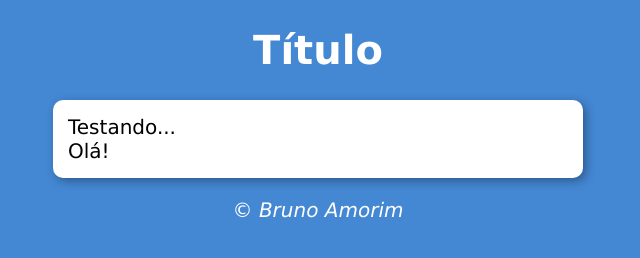
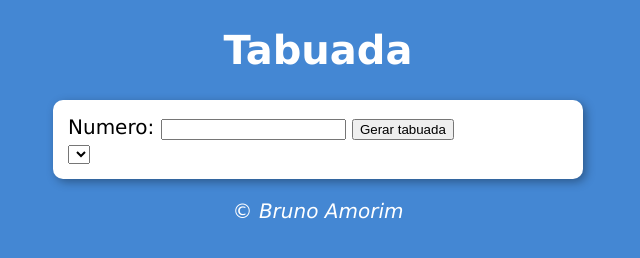
Before and after one commit to amorimcode/cursojs, a plain HTML site: page aula14ex/ex017/index.html in a window 1280 px wide. Shown: the whole page, without its empty margins (322-962 px from the left). Drawn offline with Linux system fonts and the light colour scheme.

Commit message:
att and backup

```diff
--- a/aula14ex/ex017/index.html
+++ b/aula14ex/ex017/index.html
@@ -4,20 +4,21 @@
 <head>
     <meta charset="UTF-8" />
     <meta name="viewport" content="width=device-width, initial-scale=1.0" />
-    <title>Hora do dia</title>
+    <title>Tabuada</title>
     <link rel="stylesheet" href="style.css">
 </head>
 
 <body>
     <header>
-        <h1>Título</h1>
+        <h1>Tabuada</h1>
     </header>
     <section>
         <div>
-            Testando...
+            Numero: <input type="number" name="txtn" id="txtn"> <input type="button" onclick="tabuada()"
+                value="Gerar tabuada">
         </div>
         <div>
-            Olá!
+            <select name="tab" id="tab"></select>
         </div>
     </section>
     <footer>
--- a/aula14ex/ex017/script.js
+++ b/aula14ex/ex017/script.js
@@ -0,0 +1,4 @@
+function tabuada () {
+    let num = document.getElementById('txtn');
+    let tab = d
+}
```
Also changed, not shown: aula14ex/ex016/script.js (+18 -10 lines).
